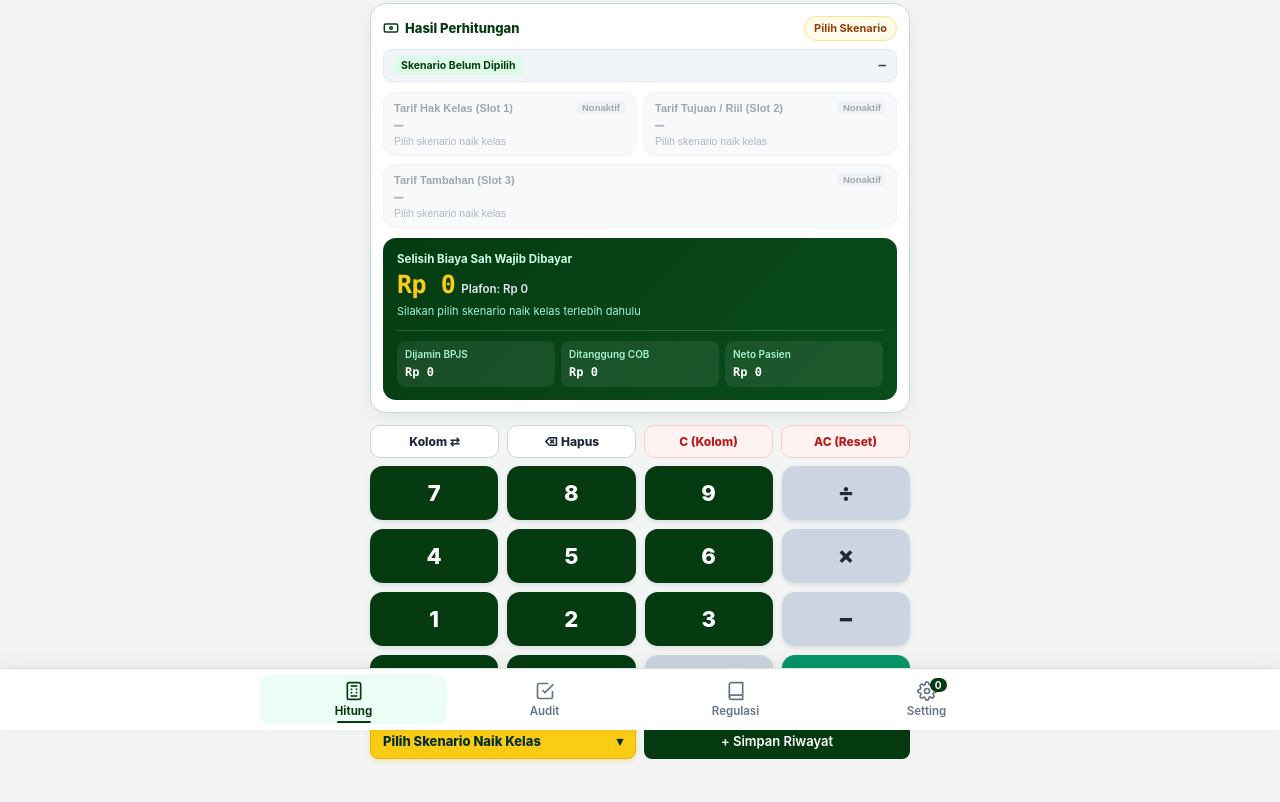
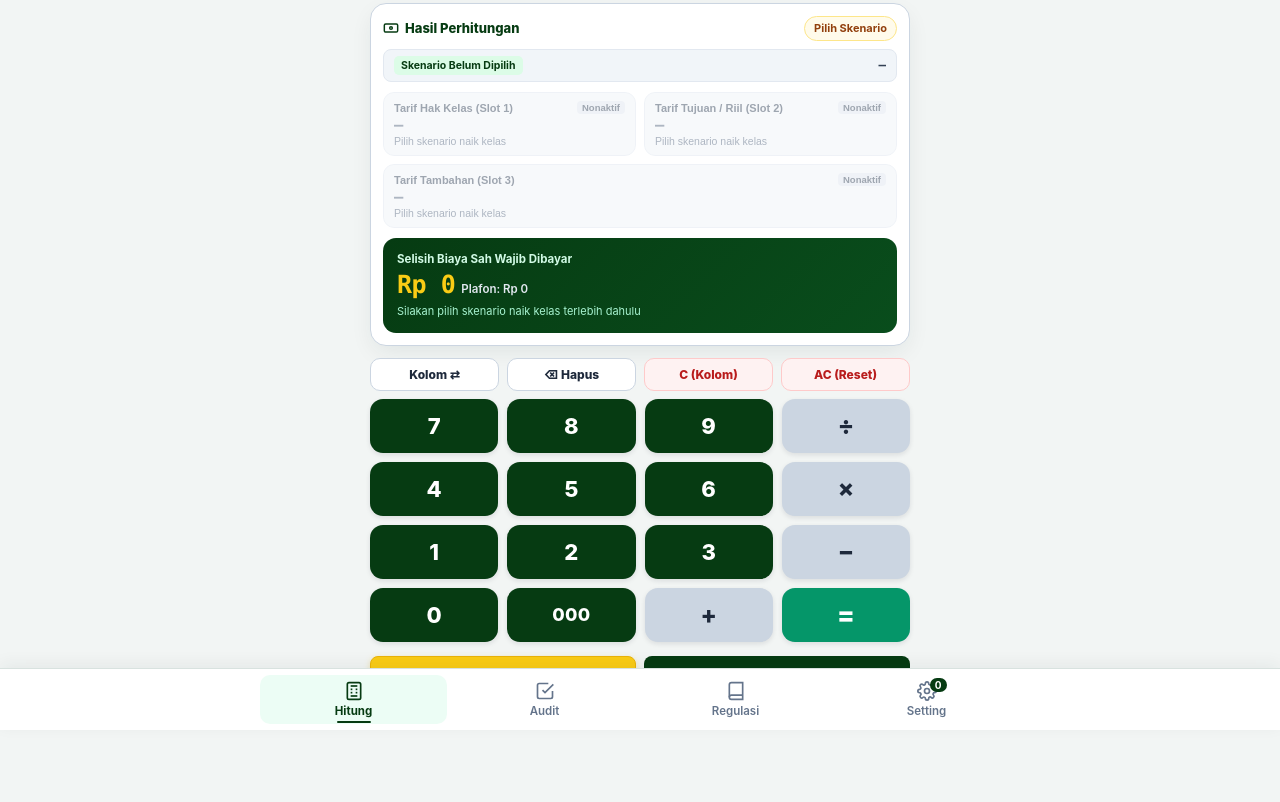
Before and after one commit to dulmuid31/powerapp, a plain HTML site: page simkelas/index.html in a window 1280 px wide. Shown: the part 70-872 px from the top of the page. Drawn offline with Linux system fonts and the light colour scheme.

Commit message:
Update index.html

```diff
--- a/simkelas/index.html
+++ b/simkelas/index.html
@@ -617,36 +617,6 @@
       margin-top: 4px;
     }
 
-    .calc-mini-kpis {
-      display: grid;
-      grid-template-columns: repeat(3, 1fr);
-      gap: 6px;
-      margin-top: 10px;
-      padding-top: 10px;
-      border-top: 1px solid rgba(255, 255, 255, 0.16);
-    }
-
-    .calc-mini-kpi {
-      background: rgba(255, 255, 255, 0.08);
-      border-radius: 8px;
-      padding: 6px 8px;
-    }
-
-    .calc-mini-kpi span {
-      display: block;
-      font-size: 10px;
-      color: #A7F3D0;
-      font-weight: 600;
-    }
-
-    .calc-mini-kpi strong {
-      display: block;
-      font-size: 12px;
-      color: #FFFFFF;
-      font-weight: 700;
-      margin-top: 1px;
-    }
-
     /* Calculator Keypad Controls & 4x4 Grid */
     .calc-pad-tools {
       display: grid;
@@ -831,9 +801,6 @@
 
     @media (max-width: 420px) {
       .calc-slots-grid {
-        grid-template-columns: 1fr;
-      }
-      .calc-mini-kpis {
         grid-template-columns: 1fr;
       }
       .key-btn {
@@ -1652,7 +1619,7 @@
             </button>
           </div>
 
-          <!-- BLOK HASIL HIJAU TUA DENGAN NOMINAL KUNING EMAS (TANPA IKON SAMPING) -->
+          <!-- BLOK HASIL HIJAU TUA DENGAN NOMINAL KUNING EMAS -->
           <div class="calc-result-banner">
             <div class="calc-result-main">
               <div class="calc-result-info">
@@ -1662,21 +1629,6 @@
                   <div class="calc-result-unit" id="calcCapChip">Plafon: Rp 0</div>
                 </div>
                 <div class="calc-result-sub" id="calcHeroSub">Silakan pilih skenario naik kelas terlebih dahulu</div>
-              </div>
-            </div>
-
-            <div class="calc-mini-kpis">
-              <div class="calc-mini-kpi">
-                <span>Dijamin BPJS</span>
-                <strong class="mono" id="calcHeroBpjs">Rp 0</strong>
-              </div>
-              <div class="calc-mini-kpi">
-                <span>Ditanggung COB</span>
-                <strong class="mono" id="calcHeroCob">Rp 0</strong>
-              </div>
-              <div class="calc-mini-kpi">
-                <span>Neto Pasien</span>
-                <strong class="mono" id="calcHeroPatient">Rp 0</strong>
               </div>
             </div>
           </div>
@@ -3426,9 +3378,6 @@
       badge.textContent = statusText;
       badge.className = scenario ? "calc-status-pill" : "calc-status-pill pending-scenario";
 
-      document.getElementById("calcHeroBpjs").textContent = formatRupiah(bpjsCovered);
-      document.getElementById("calcHeroCob").textContent = formatRupiah(cobCovered);
-      document.getElementById("calcHeroPatient").textContent = formatRupiah(patientNet);
       document.getElementById("calcCapChip").textContent = "Plafon: " + formatRupiah(legalMaxCap);
 
       // Update Tab Audit
```
